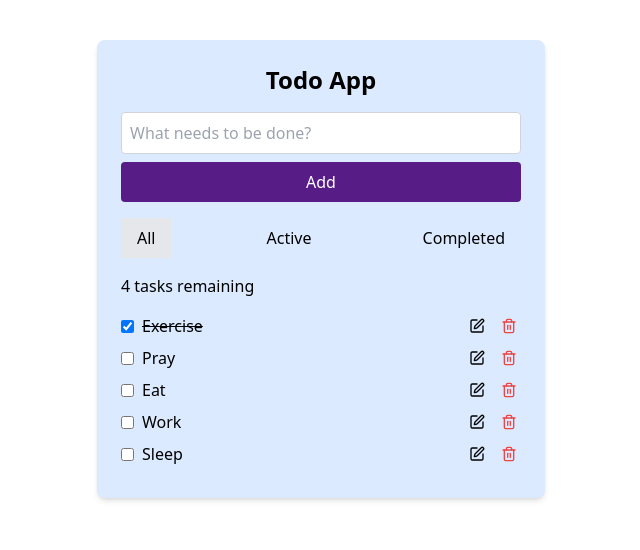
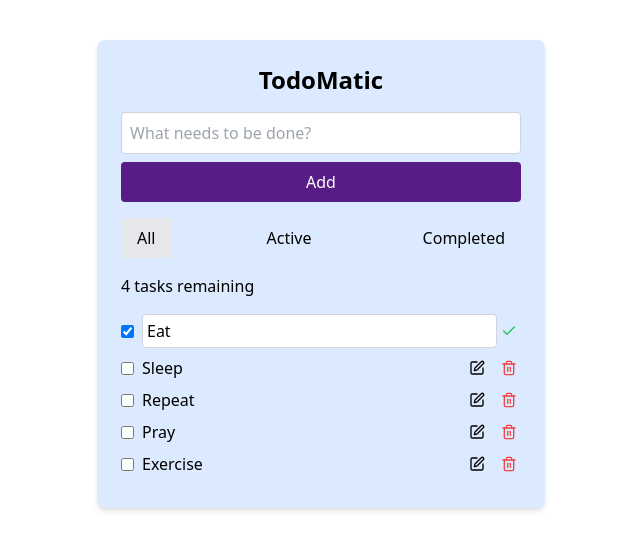
Before and after one commit to Enochflames/Todo-App, a React (Create React App) app: page / in a window 1280 px wide. Both pictures are taken after a click on the button 796 px from the left and 326 px from the top of the page. Shown: the top 550 px of the page, without its empty margins (319-959 px from the left). Built offline with nearby package versions, Linux system fonts and the light colour scheme.

Commit message:
Update TodoApp.js

```diff
--- a/src/TodoApp.js
+++ b/src/TodoApp.js
@@ -1,16 +1,19 @@
 import React, { useState } from 'react';
-import { Trash2, Edit } from 'lucide-react';
+import { Trash2, Edit, Check } from 'lucide-react'; // Added Check icon for saving edits
 
 const TodoApp = () => {
   const [tasks, setTasks] = useState([
-    { id: 1, text: 'Exercise', completed: true },
-    { id: 2, text: 'Pray', completed: false },
-    { id: 3, text: 'Eat', completed: false },
-    { id: 4, text: 'Work', completed: false },
-    { id: 5, text: 'Sleep', completed: false },
+    { id: 1, text: 'Eat', completed: true },
+    { id: 2, text: 'Sleep', completed: false },
+    { id: 3, text: 'Repeat', completed: false },
+    { id: 4, text: 'Pray', completed: false },
+    { id: 5, text: 'Exercise', completed: false },
   ]);
+
   const [newTask, setNewTask] = useState('');
   const [filter, setFilter] = useState('All');
+  const [editingTaskId, setEditingTaskId] = useState(null); // To track the task being edited
+  const [editingText, setEditingText] = useState(''); // To track the edited text
 
   const addTask = (e) => {
     e.preventDefault();
@@ -30,6 +33,19 @@ const TodoApp = () => {
     setTasks(tasks.filter(task => task.id !== id));
   };
 
+  const startEditing = (id, currentText) => {
+    setEditingTaskId(id);
+    setEditingText(currentText);
+  };
+
+  const saveTask = (id) => {
+    setTasks(tasks.map(task =>
+      task.id === id ? { ...task, text: editingText } : task
+    ));
+    setEditingTaskId(null); // Stop editing mode
+    setEditingText(''); // Clear editing text
+  };
+
   const filteredTasks = tasks.filter(task => {
     if (filter === 'Active') return !task.completed;
     if (filter === 'Completed') return task.completed;
@@ -38,7 +54,7 @@ const TodoApp = () => {
 
   return (
     <div className="max-w-md mx-auto mt-10 p-6 bg-blue-100 rounded-lg shadow-md">
-      <h1 className="text-2xl font-bold mb-4 text-center">Todo App</h1>
+      <h1 className="text-2xl font-bold mb-4 text-center">TodoMatic</h1>
       <form onSubmit={addTask} className="mb-4">
         <input
           type="text"
@@ -81,13 +97,31 @@ const TodoApp = () => {
               onChange={() => toggleTask(task.id)}
               className="mr-2"
             />
+            {editingTaskId === task.id ? (
+              <input
+                type="text"
+                value={editingText}
+                onChange={(e) => setEditingText(e.target.value)}
+                className="w-full p-1 border border-gray-300 rounded"
+              />
+            ) : (
               <span className={task.completed ? 'line-through' : ''}>{task.text}</span>
-            <button className="ml-auto mr-2 p-1">
+            )}
+
+            {editingTaskId === task.id ? (
+              <button onClick={() => saveTask(task.id)} className="ml-auto p-1">
+                <Check size={16} className="text-green-500" />
+              </button>
+            ) : (
+              <>
+                <button onClick={() => startEditing(task.id, task.text)} className="ml-auto mr-2 p-1">
                   <Edit size={16} />
                 </button>
                 <button onClick={() => deleteTask(task.id)} className="p-1 text-red-500">
                   <Trash2 size={16} />
                 </button>
+              </>
+            )}
           </li>
         ))}
       </ul>
```
Lines whose indentation alone changed are shown as unchanged.
